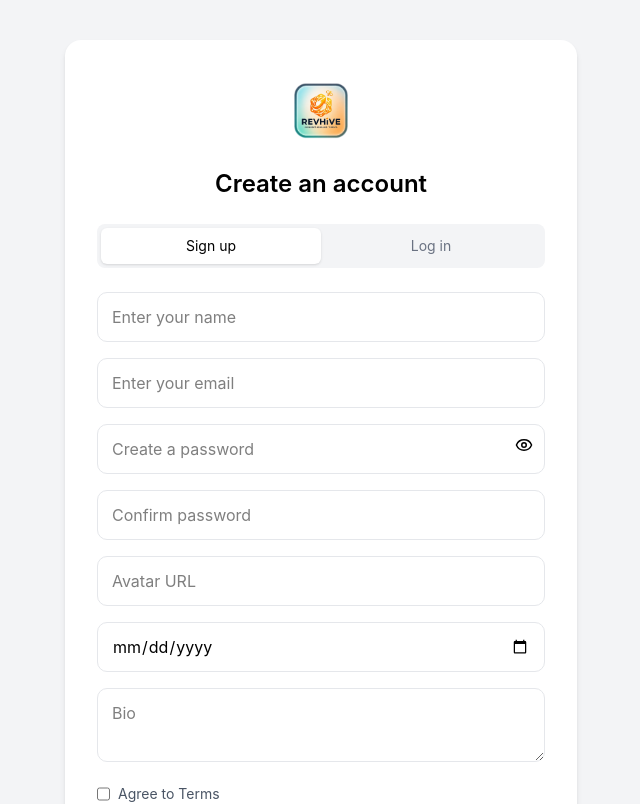
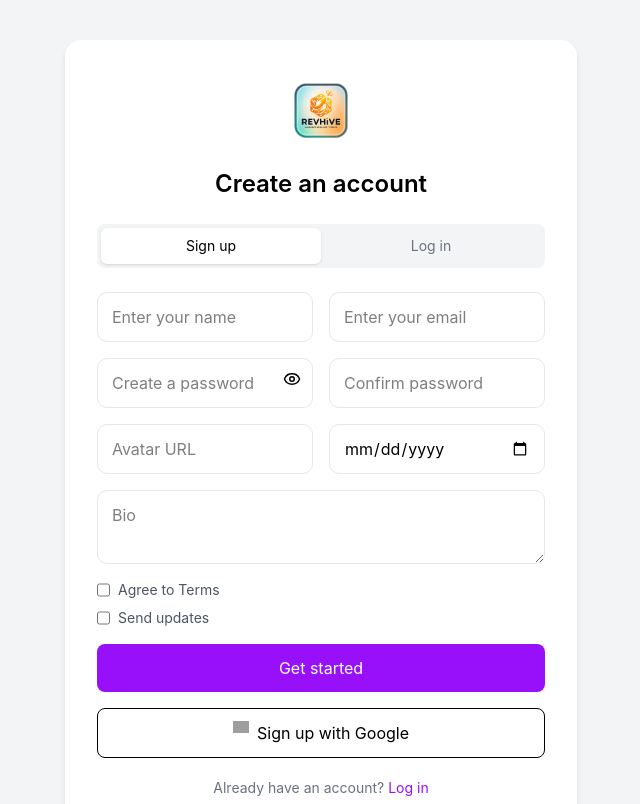
Before and after one commit to sourav-kr14/RevHive-Frontend, a React (Vite) app: page /signup in a window 1280 px wide. Shown: the top 804 px of the page, without its empty margins (319-959 px from the left). Built offline with nearby package versions, Linux system fonts and the light colour scheme; grey boxes are pictures that could not be loaded.

Commit message:
update: ui configured with 2 column

```diff
--- a/src/pages/Auth/Signup.jsx
+++ b/src/pages/Auth/Signup.jsx
@@ -93,7 +93,10 @@ const Signup = () => {
         </div>
 
         {/* Form */}
-        <form onSubmit={handleSubmit} className="space-y-4">
+        <form
+          onSubmit={handleSubmit}
+          className="grid grid-cols-1 md:grid-cols-2 gap-4"
+        >
           <input
             name="userName"
             placeholder="Enter your name"
@@ -160,7 +163,7 @@ const Signup = () => {
             placeholder="Bio"
             rows="2"
             onChange={handleChange}
-            className="input"
+            className="input md:col-span-2"
           />
 
           {/* Checkboxes */}
@@ -185,14 +188,14 @@ const Signup = () => {
           </div>
 
           {/* Submit */}
-          <button className="w-full bg-purple-600 text-white py-3 rounded-lg hover:bg-purple-700">
+          <button className="w-full bg-purple-600 text-white py-3 rounded-lg hover:bg-purple-700 md:col-span-2">
             Get started
           </button>
 
           {/* Google */}
           <button
             type="button"
-            className="w-full border py-3 rounded-lg flex justify-center gap-2"
+            className="w-full border py-3 rounded-lg flex justify-center gap-2 md:col-span-2"
           >
             <img
               src="https://www.svgrepo.com/show/475656/google-color.svg"
```
